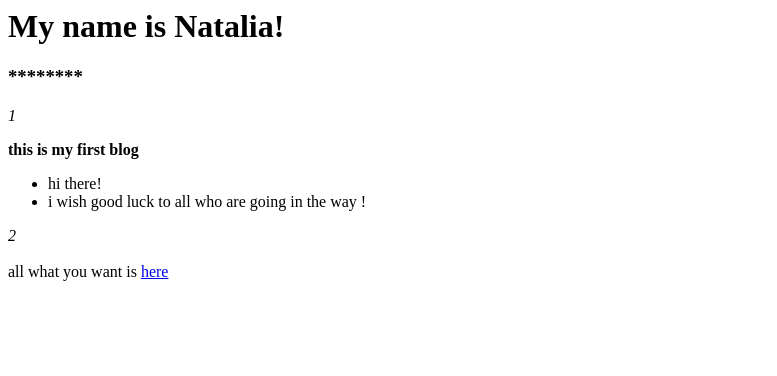
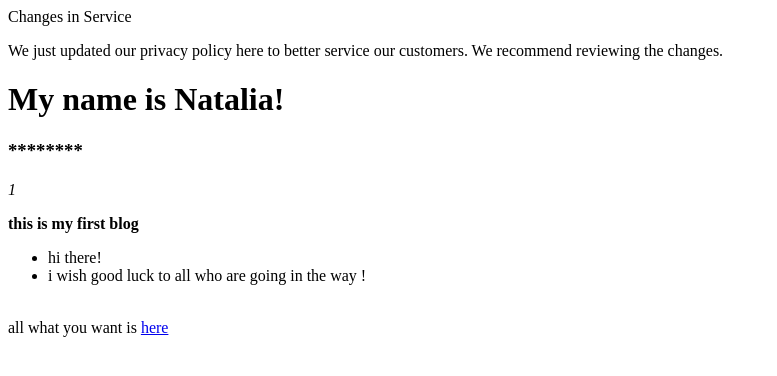
Before and after one commit to natashhka/my-first-blog, a Django app: page / in a window 1280 px wide. Shown: the top 376 px of the page, without its empty margins (0-777 px from the left). Run offline with Django 3.2, Linux system fonts and the light colour scheme; data that the repository does not hold is empty.

Commit message:
Modified 23082016

```diff
--- a/blog/templates/blog/post_list.html
+++ b/blog/templates/blog/post_list.html
@@ -3,14 +3,27 @@
             <title>My blog</title>
         </head>
         <body>
-        	<h1>My name is Natalia!</h1>
-        	<!--<h2>Andre</h2>*/-->
-        	<h3>********</h3>
-        	<div><em>1</em></div>
-       		<p><strong>this is my first blog</strong></p>
+        <div class="ui message">
+            <div class="header">
+                Changes in Service
+            </div>
+            <p>We just updated our privacy policy here to better service our customers. We recommend reviewing the changes.</p>
+        </div>
+        <div class="ui segment">
+            <h1>My name is Natalia!</h1>
+            <!--<h2>Andre</h2>*/-->
+            <h3>********</h3>
+            <div><em>1</em></div>
+            <p><strong>this is my first blog</strong></p>
             <p><ul><li>hi there!</li><li>
             i wish good luck to all who are going in the way<strong> </strong>!</li></ul>
-            <div><em>2</em></div>
+        </div>
+
+            <div>
+            {% for post in posts %}
+               <p> {{ post }}</p>
+            {% endfor %}</div>
+
             <br />all what you want is <a href="http://happyonwheels.com/blog/wp-content/uploads/2015/04/Latte.jpg">here</a></p>
         </body>
     </html>
--- a/blog/views.py
+++ b/blog/views.py
@@ -1,5 +1,8 @@
 from django.shortcuts import render
+from django.utils import timezone
+from .models import Post
 
 # Create your views here.ghg
 def post_list(request):
-    return render(request, 'blog/post_list.html', {})
+    posts = Post.objects.filter(published_date__lte=timezone.now()).order_by('published_date')
+    return render(request, 'blog/post_list.html', {'posts': posts})
```
Also changed, not shown: blog/models.py (+12 -1 lines).
